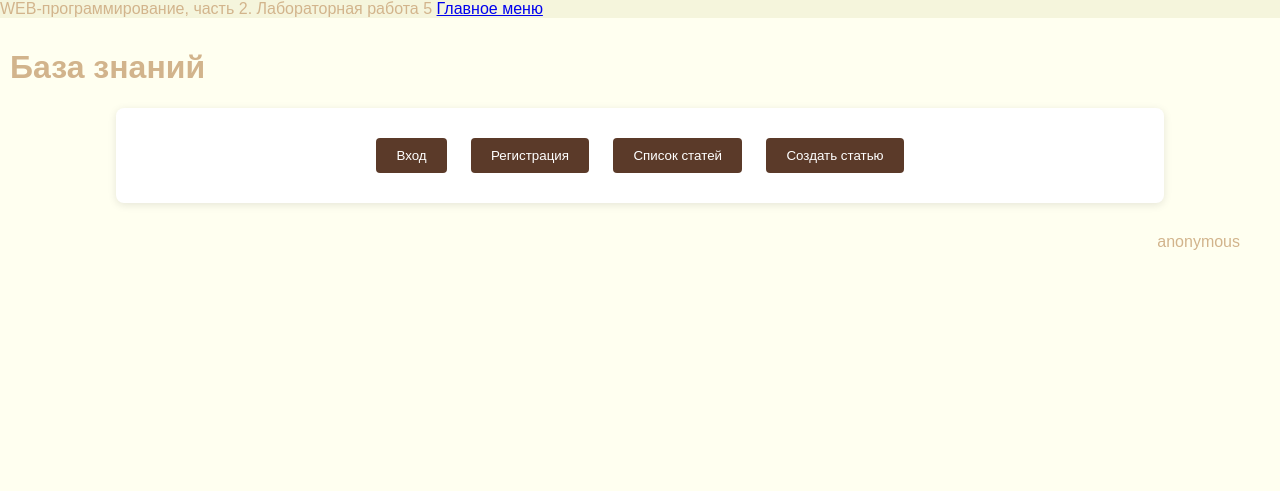
After one commit to mitsevichalina/web-programming-labs-2, a Flask app: page /lab5/ in a window 1280 px wide. The commit adds this page. Shown: the top 491 px of the page. Run offline with Flask 3, Linux system fonts and the light colour scheme.

Commit message:
Заготовка к 5-ой лабораторной

```diff
--- a/app.py
+++ b/app.py
@@ -4,6 +4,7 @@ from lab1 import lab1
 from lab2 import lab2
 from lab3 import lab3
 from lab4 import lab4
+from lab5 import lab5
 
 app = Flask(__name__)
 
@@ -13,6 +14,7 @@ app.register_blueprint(lab1)
 app.register_blueprint(lab2)
 app.register_blueprint(lab3)
 app.register_blueprint(lab4)
+app.register_blueprint(lab5)
 
 @app.route("/")
 @app.route("/index")
@@ -51,6 +53,9 @@ def menu():
                 <li>
                     <a href="/lab4"; style="text-decoration: none;">Четвертая лабораторная</a>
                 </li>
+                <li>
+                    <a href="/lab5"; style="text-decoration: none;">Пятая лабораторная</a>
+                </li>
             </ol>
         </div>
     </main>
--- /dev/null
+++ b/lab5.py
@@ -0,0 +1,27 @@
+from flask import Blueprint, redirect, render_template, request, session
+lab5 = Blueprint('lab5', __name__)
+
+
+@lab5.route('/lab5/')
+def lab():
+    return render_template('lab5/lab5.html')
+
+
+@lab5.route('/lab5/login')
+def login():
+    return render_template('lab5/login.html')
+
+
+@lab5.route('/lab5/register')
+def register():
+    return render_template('lab5/register.html')
+
+
+@lab5.route('/lab5/list')
+def list():
+    return render_template('lab5/list.html')
+
+
+@lab5.route('/lab5/create')
+def create():
+    return render_template('lab5/create.html')
--- a/static/lab1/main.css
+++ b/static/lab1/main.css
@@ -33,3 +33,25 @@ header {
     font-weight: bold;
     margin-left: 5px;
 }
+
+.block {
+    width: 80%;
+    margin: 20px auto;
+    padding: 20px;
+    background: #fff;
+    border-radius: 8px;
+    box-shadow: 0 2px 8px rgba(0, 0, 0, 0.1);
+    text-align: center;
+}
+
+button {
+    display: inline-block;
+    margin: 10px;
+    padding: 10px 20px;
+    background-color: #5B3A29;
+    color: white;
+    border: none;
+    border-radius: 4px;
+    cursor: pointer;
+    transition: background-color 0.3s ease;
+}
--- /dev/null
+++ b/templates/lab5/lab5.html
@@ -0,0 +1,16 @@
+{% extends 'base.html' %}
+
+{% block lab %}Лабораторная работа 5{% endblock %}
+
+{% block main %}
+    <h1>База знаний</h1>
+    <div class="block">
+        <a href="/lab5/login"><button>Вход</button></a>
+        <a href="/lab5/register"><button>Регистрация</button></a>
+        <a href="/lab5/list"><button>Cписок статей</button></a>
+        <a href="/lab5/create"><button>Cоздать статью</button></a>
+    </div>
+
+<p style="text-align: right; margin:30px;">anonymous</p>
+<link rel="stylesheet" href="{{url_for('static', filename='lab1/main.css')}}">
+{% endblock %}
```
